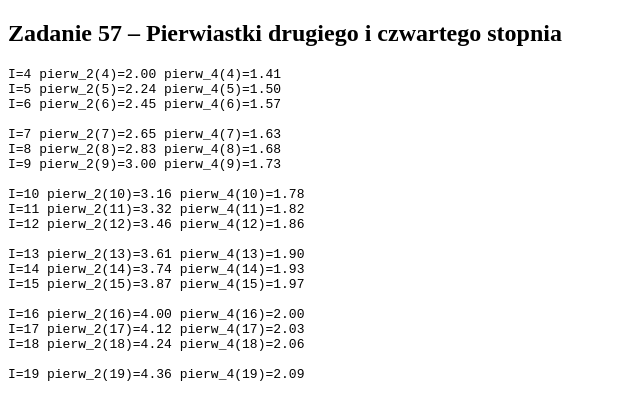
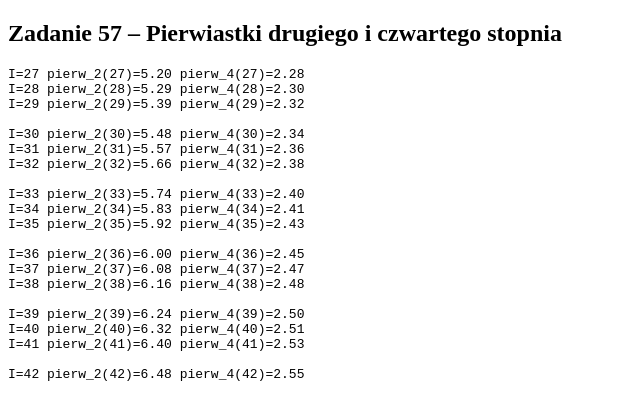
Before and after one commit to RupisLk01/JavaRep, a plain HTML site: page z57_shem.html in a window 1280 px wide. Shown: the whole page, without its empty margins (0-640 px from the left). Drawn offline with Linux system fonts and the light colour scheme.

Commit message:
Update z57_shem.html

```diff
--- a/z57_shem.html
+++ b/z57_shem.html
@@ -11,7 +11,7 @@
 
 <script>
 const out57 = document.getElementById("output57");
-const numer_dziennika = 4;
+const numer_dziennika = 27;
 let lineCount = 0;
 
 for (let i = numer_dziennika; i <= numer_dziennika + 15; i++) {
```
